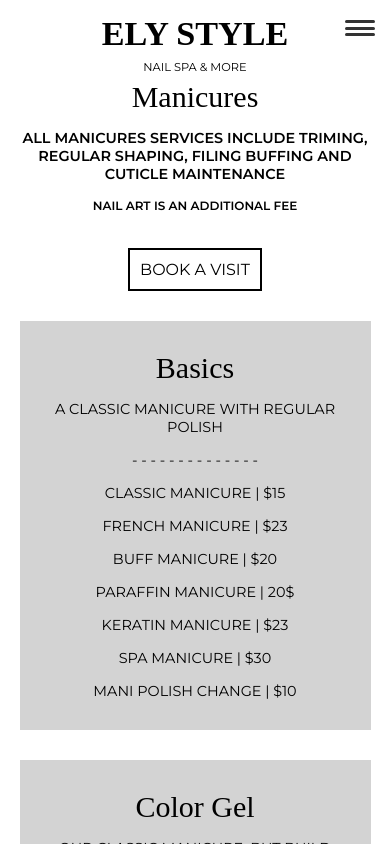
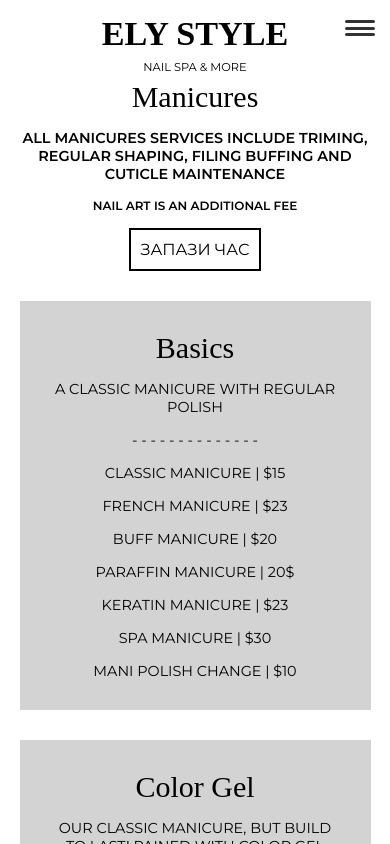
Before and after one commit to StoyanMinc/ely-style, a React (Vite) app: page /services/manicures in a window 390 px wide. Shown: the top 844 px of the page. Built offline with nearby package versions, Linux system fonts and the light colour scheme; a web font is replaced by a local one.

Commit message:
add correct phone number for booking

```diff
--- a/src/components/footer/Footer.jsx
+++ b/src/components/footer/Footer.jsx
@@ -10,7 +10,7 @@ export default function Footer() {
                 </div>
                 <div className="footer-info-holder">
                     <span className="footer-info-holder-title">phone</span>
-                    <span>(+359) 899 - 99</span>
+                    <span>(+359) 895 - 779 - 790</span>
                 </div>
                 <div className="footer-info-holder">
                     <span className="footer-info-holder-title">email</span>
@@ -29,7 +29,6 @@ export default function Footer() {
                     <li><Link className="footer-nav-a" to={'/services'}>Services</Link></li>
                     <li><Link className="footer-nav-a" to={'/contacts'}>Contacts</Link></li>
                     <li><Link className="footer-nav-a" to={'/'}>Policies</Link></li>
-                    {/* <li className="booknow"><Link className="footer-nav-a" to={'/'}>book now</Link></li> */}
                 </ul>
             </div>
         </div>
--- a/src/components/header/Header.jsx
+++ b/src/components/header/Header.jsx
@@ -30,7 +30,9 @@ export default function Header() {
                             <li><a className="header-nav-a facebook" href="https://www.facebook.com/elena.mincheva.77" target="_blank" onClick={toggleNav}></a></li>
                             <li><Link className="header-nav-a email" to={'/'} onClick={toggleNav}></Link></li>
                         </div>
-                        <li className="booknow"><Link className="header-nav-a" to={'/'}>book now</Link></li>
+                        <li className="booknow">
+                            <a href="tel:+359895779790" className="header-nav-a">Запази час</a>
+                        </li>
                     </div>
                 </ul>
             </div>
--- a/src/components/home/Home.jsx
+++ b/src/components/home/Home.jsx
@@ -76,7 +76,7 @@ export default function Home() {
                     <span>love-your-self</span>
                     <h1> Bring fashion <br /> to your <br />fingertips.</h1>
                     <div className="booknow">
-                        <Link className="header-nav-a">запази час</Link>
+                        <a href="tel:+359895779790" className="header-nav-a">Запази час</a>
                     </div>
                 </div>
             </section>
--- a/src/components/manicures/Manicures.jsx
+++ b/src/components/manicures/Manicures.jsx
@@ -1,14 +1,16 @@
-import { Link } from "react-router-dom"
+export default function Manicures() {
+    return (
+        <div className="manicures-container">
 
-export default function Manicures() {
-    return(
-        <div className="manicures-container">
             <section className="first-section">
                 <h1>Manicures</h1>
                 <p>All manicures services include triming, regular shaping, filing buffing and cuticle maintenance</p>
                 <span>nail art is an additional fee</span>
-               <Link className=" booknow header-nav-a" to={'/'}>book a visit</Link>
+                <div className="booknow">
+                    <a href="tel:+359895779790" className="header-nav-a">Запази час</a>
+                </div>
             </section>
+
             <section className="manicures-prices">
                 <h2>Basics</h2>
                 <p className="manicure-prices-subtitle">A classic manicure with regular polish</p>
@@ -21,6 +23,7 @@ export default function Manicures() {
                 <p>SPA manicure | $30</p>
                 <p>Mani polish change | $10</p>
             </section>
+
             <section className="manicures-prices">
                 <h2>Color Gel</h2>
                 <p className="manicure-prices-subtitle">Our classic manicure, but build to last! Pained with color gel polish and cured in lef light at our salon, lasts longer than classic manicure with no drying time!</p>
@@ -28,6 +31,7 @@ export default function Manicures() {
                 <p>Color gel manicure | $40</p>
                 <p>French color gel manicure | $55</p>
             </section>
+
             <section className="manicures-prices">
                 <h2>Hard Gel</h2>
                 <p className="manicure-prices-subtitle">Recieve a full set of uv gel/hard gel (with or without extensions/tips) and then your set is toppet with regular polish or color gel. Recieve a fill-in in every 2-3 weeks after the full set appoinment, appoinments past this be considered a new set.</p>
@@ -40,6 +44,7 @@ export default function Manicures() {
                 <p>Double fill | $70+</p>
                 <p>Long length nail (artificial/overlay) | +$10</p>
             </section>
+
             <section className="manicures-prices">
                 <h2>Combinations</h2>
                 <p>Classic manicure & Classic pedicure| $40</p>
--- a/src/components/nail-art-designs/NailArtDesigns.jsx
+++ b/src/components/nail-art-designs/NailArtDesigns.jsx
@@ -1,7 +1,7 @@
 import { Link } from "react-router-dom";
 
 export default function NailArtDesigns() {
-    return(
+    return (
         <div className="pedicures-container">
             <section className="first-section">
                 <h1>Nail Art & Designs</h1>
@@ -16,8 +16,9 @@ export default function NailArtDesigns() {
                 <p>Velvet nails (1 color)| +$25</p>
                 <p>Chrome (1 color) | +$25</p>
             </section>
-            <Link className="booknow header-nav-a" to={'/'}>book a visit</Link>
-
+            <div className="booknow">
+                <a href="tel:+359895779790" className="header-nav-a">Запази час</a>
+            </div>
         </div>
     )
 }
--- a/src/components/pedicures/Pedicures.jsx
+++ b/src/components/pedicures/Pedicures.jsx
@@ -1,9 +1,7 @@
-import { Link } from "react-router-dom";
-
 import useScrollToTop from "../../hooks/useScroll";
 
 export default function Pedicures() {
-   useScrollToTop();
+    useScrollToTop();
     return (
         <div className="pedicures-container">
             <section className="first-section">
@@ -24,7 +22,9 @@ export default function Pedicures() {
                 <p>Hot stone pedicure | $47</p>
                 <p>Signature spa pedicure | $53</p>
             </section>
-            <Link className="booknow header-nav-a" to={'/'}>book a visit</Link>
+            <div className="booknow">
+                <a href="tel:+359895779790" className="header-nav-a">Запази час</a>
+            </div>
         </div>
     )
 }
```
